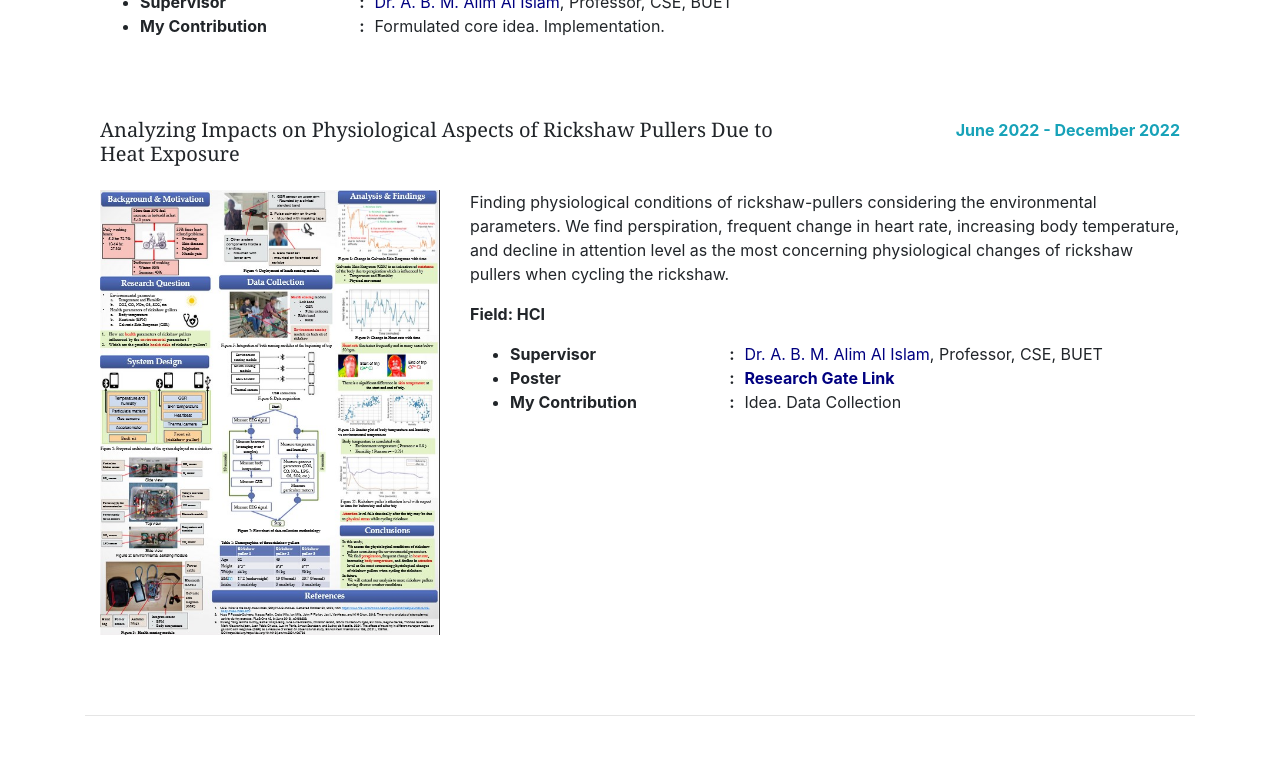
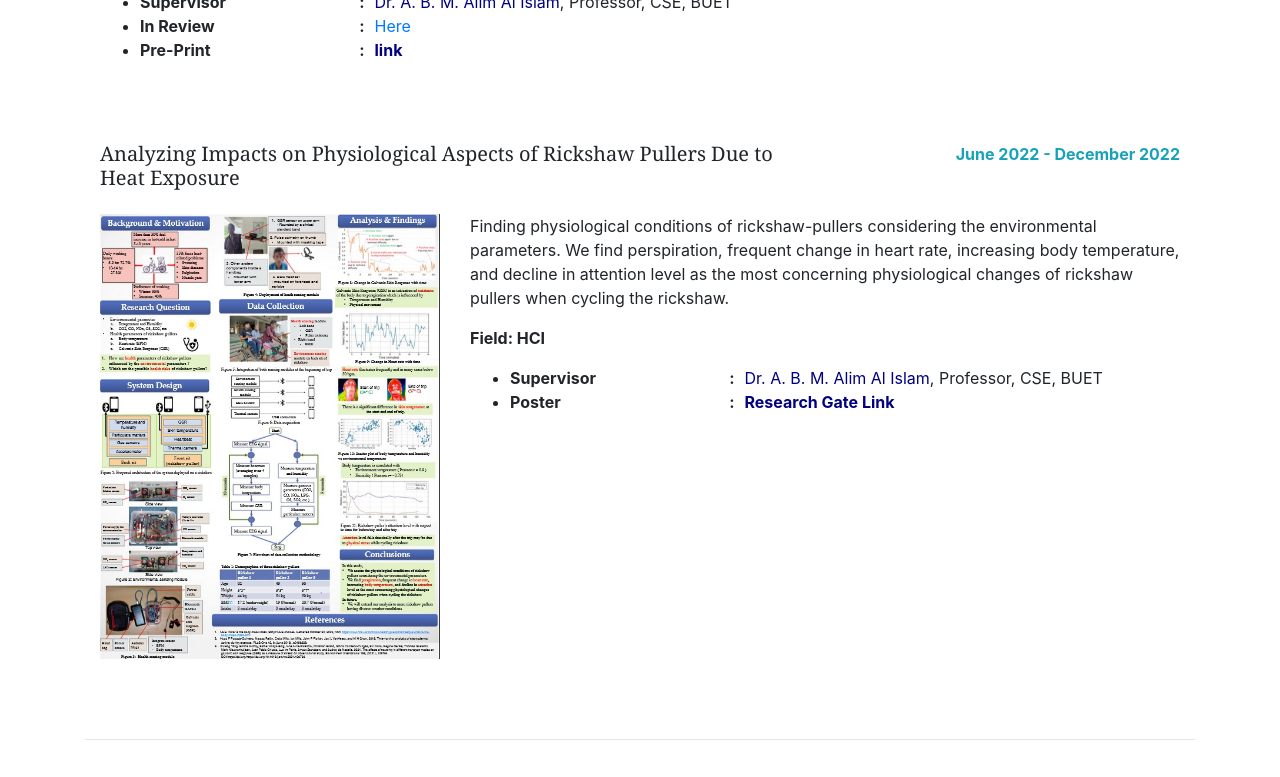
Before and after one commit to MahirDhrubo/MahirDhrubo.github.io, a plain HTML site: page index.html in a window 1280 px wide. Shown: the part 1432-2209 px from the top of the page. Drawn offline with nearby package versions, Linux system fonts and the light colour scheme; a web font is replaced by a local one.

Commit message:
Added mouza map pre-print link

```diff
--- a/index.html
+++ b/index.html
@@ -211,7 +211,9 @@
                         <p class="font-weight-bold">Field: Computer Vision, Machine learning, Image Processing</p>
                         <ul class="alignList">
                             <li><b>Supervisor</b><a class="text-dark anchor-link" href="https://cse.buet.ac.bd/faculty_list/detail/razi" target="_blank">Dr. A. B. M. Alim Al Islam</a>, Professor, CSE, BUET</li>
-                            <li><b>My Contribution</b>Formulated core idea. Implementation.</li>
+                            <li><b>In Review</b><a href="https://ieeexplore.ieee.org/xpl/RecentIssue.jsp?punumber=83">Here</a></li>
+                            <li><b>Pre-Print</b><a class="text-dark anchor-link bold" href="https://arxiv.org/pdf/2410.15961">link</a></li>
+
                             <!-- <li><a class="text-dark anchor-link bold" href="https://ieeexplore.ieee.org/document/9869637" target="_blank">Paper Link</a></li> -->
                         </ul>
 
@@ -250,7 +252,6 @@
                             <li><b>Supervisor</b><a class="text-dark anchor-link" href="https://cse.buet.ac.bd/faculty_list/detail/razi" target="_blank">Dr. A. B. M. Alim Al Islam</a>, Professor, CSE, BUET</li>
                             <!-- <li><b>Dev Tools and Frameworks</b>  Neo4j, Django, Python, NumPy, Pandas</li>  -->
                             <li><b>Poster</b><a class="text-dark anchor-link bold" href="https://www.researchgate.net/publication/369172504_Analyzing_Impacts_on_Physiological_Aspects_of_Rickshaw_Pullers_due_to_Heat_Exposure" target="_blank">Research Gate Link</a></li>
-                            <li><b>My Contribution</b>Idea. Data Collection</li>
                         </ul>
 
 
```
